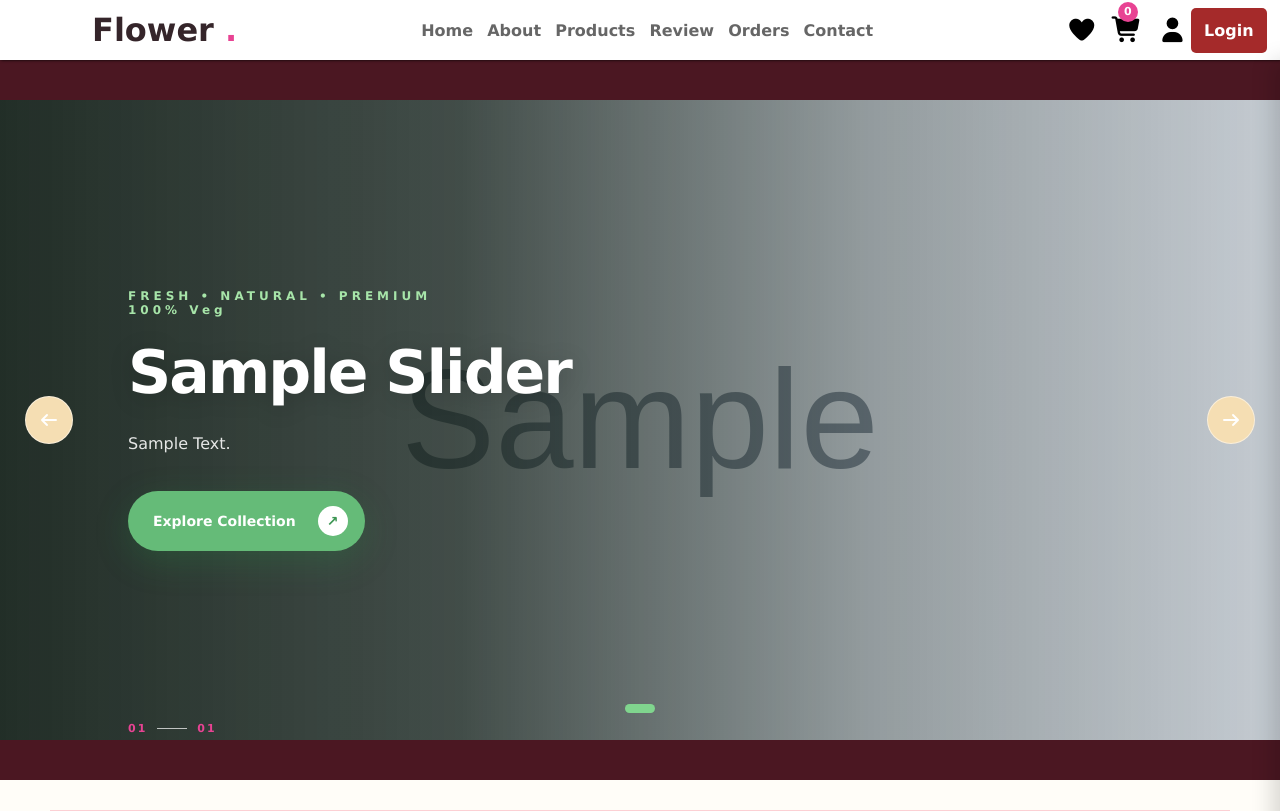
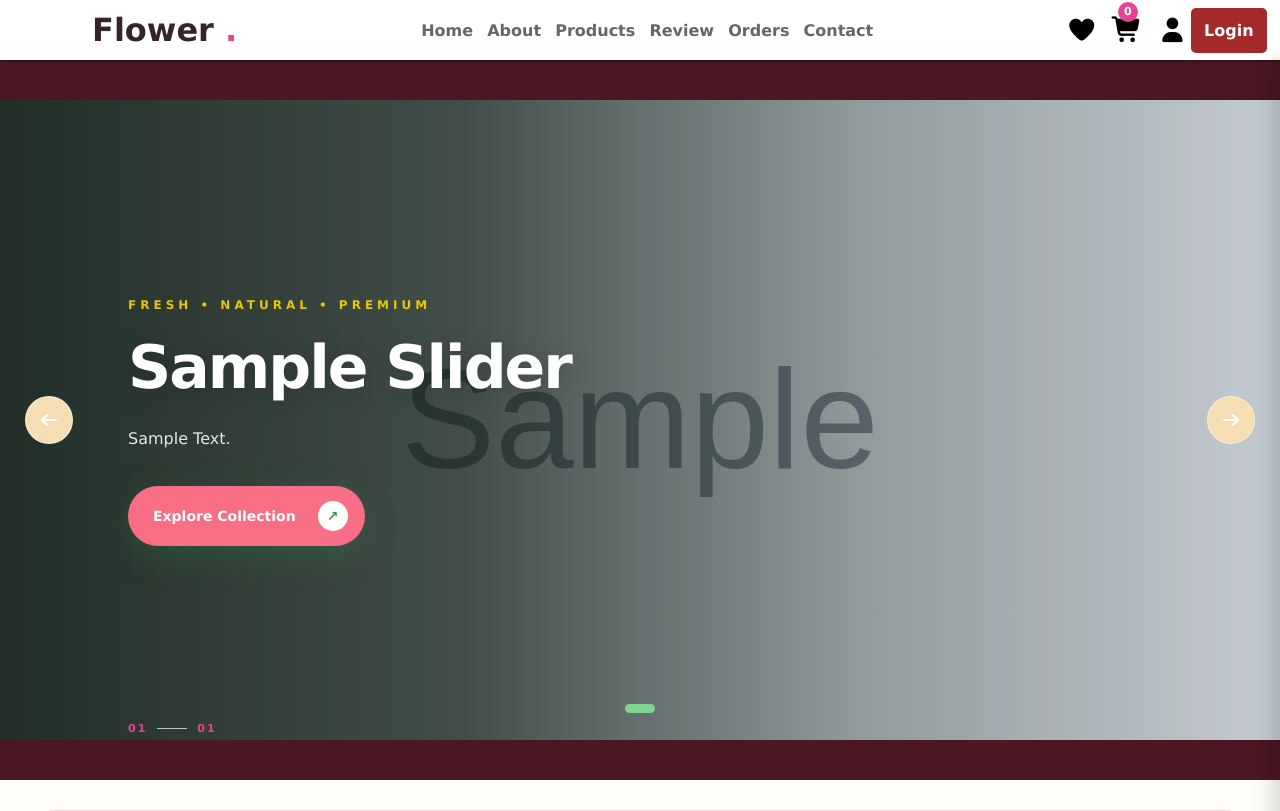
Before and after one commit to anmolsingh248670-alt/Flower-Shope, a Django app: page / in a window 1280 px wide. Shown: the top 811 px of the page. Run offline with Django 5.2, Linux system fonts and the light colour scheme; tables that the repository leaves empty hold one stand-in row (values such as "Sample post"); grey boxes marked "Sample" are stand-in pictures; some libraries are stand-ins or nearby versions.

Commit message:
add slider Home

```diff
--- a/static/Home2.css
+++ b/static/Home2.css
@@ -198,7 +198,7 @@ button {
 .brand-subtitle span {
     width: 12px;
     height: 1px;
-    background: var(--gold);
+    background-color: palevioletred;
 }
 
 .brand-tagline {
@@ -1150,7 +1150,7 @@ img{
 .slider-tag {
     display: inline-block;
     margin-bottom: 23px;
-    color: #a7e5a9;
+    color: rgba(255, 217, 0, 0.884);
     font-size: 12px;
     font-weight: 800;
     letter-spacing: 4px;
@@ -1199,7 +1199,7 @@ img{
     padding: 15px 17px 15px 25px;
     border-radius: 50px;
 
-    background: #65bb78;
+    background: rgb(248, 110, 133);
     color: #fff;
     text-decoration: none;
     font-size: 14px;
--- a/templates/home.html
+++ b/templates/home.html
@@ -133,15 +133,13 @@ body {
 
                     <span class="slider-tag">
                         FRESH • NATURAL • PREMIUM
-                        <br>
-                        100% veg
                     </span>
 
                     <h1 style="font-size:60px;">{{ x.name }}</h1>
 
                     <p>{{ x.text }}</p>
 
-                    <a href="#products" class="slider-btn">
+                    <a href="{% url 'products' %}" class="slider-btn">
                         Explore Collection
                         <span>↗</span>
                     </a>
```
